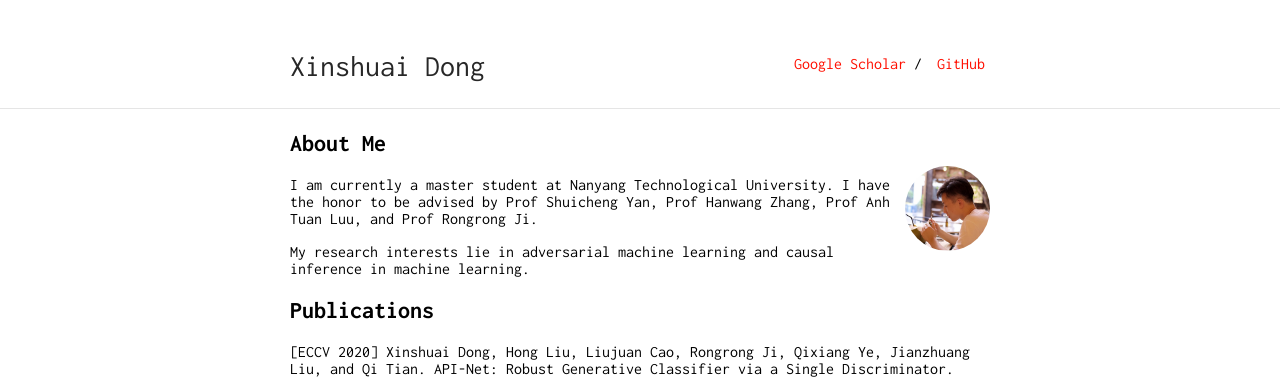
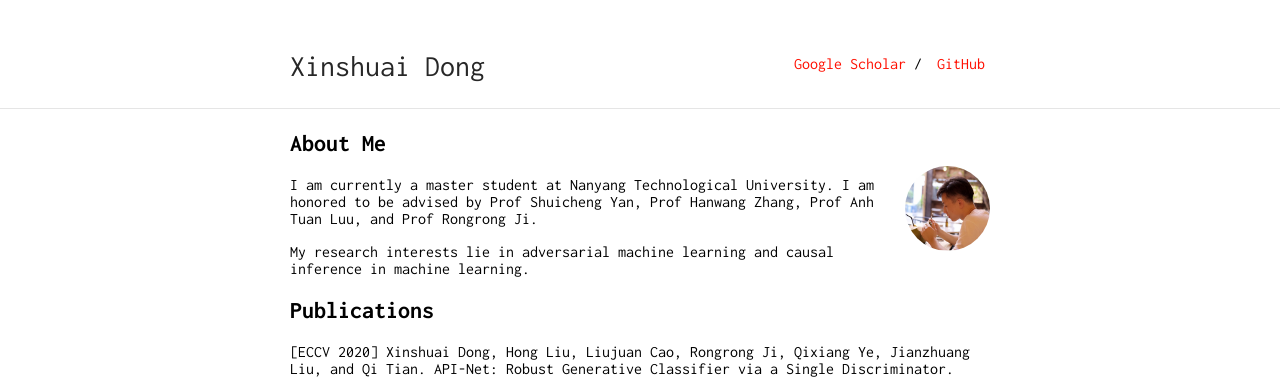
Before and after one commit to dongxinshuai/dongxinshuai.github.io, a Jekyll site: the page built from index.md, in a window 1280 px wide. Shown: the top 379 px of the page. Built offline with Jekyll 4.4.1, drawn with Linux system fonts in a browser that asks for light colours; our own code applies the rules of GitHub Pages for plain Markdown files.

Commit message:
Update index.md

```diff
--- a/index.md
+++ b/index.md
@@ -7,7 +7,7 @@ layout: default
 <img class="profile-picture" src="me.jpg">
 
 I am currently a master student at Nanyang Technological University.
-I have the honor to be advised by Prof Shuicheng Yan, Prof Hanwang Zhang, Prof Anh Tuan Luu, and Prof Rongrong Ji.
+I am  honored to be advised by Prof Shuicheng Yan, Prof Hanwang Zhang, Prof Anh Tuan Luu, and Prof Rongrong Ji.
 
 My research interests lie in adversarial machine learning and causal inference in machine learning.
 
@@ -50,4 +50,4 @@ Email: [dongxinshuai[AT]outlook[DOT]com](mailto:dongxinshuai@outlook.com)
 
 ---
 
-<a href='https://clustrmaps.com/site/1bkfr'  title='Visit tracker'><img src='//clustrmaps.com/map_v2.png?cl=ffffff&w=150&t=n&d=S1V77A2LG8nEgR2cXpLbOxQn_4f0ACm7qvJJ_0vThA0&co=459edd'/></a>
+<a href='https://clustrmaps.com/site/1bkfr'  title='Visit tracker'><img src='//clustrmaps.com/map_v2.png?cl=ffffff&w=100&t=tt&d=S1V77A2LG8nEgR2cXpLbOxQn_4f0ACm7qvJJ_0vThA0&co=459edd'/></a>
```
